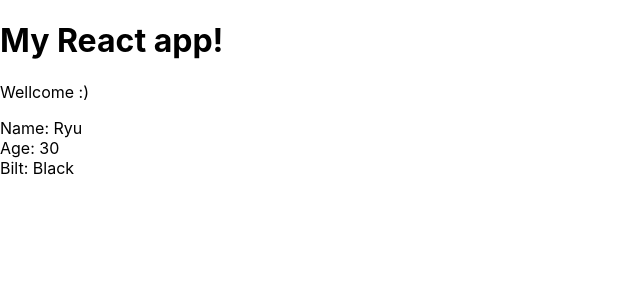
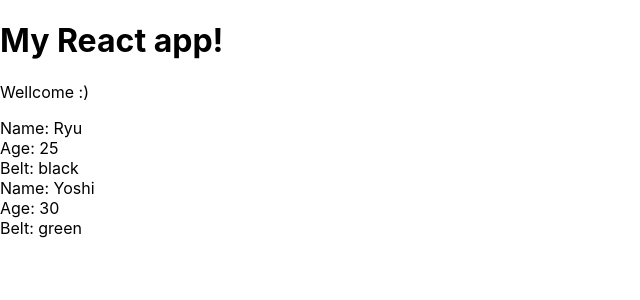
Before and after one commit to murashko/ReactJS, a React (Create React App) app in the folder React-Redux/myapp/: page / in a window 1280 px wide. Shown: the top 300 px of the page, without its empty margins (0-640 px from the left). Built offline with nearby package versions, Linux system fonts and the light colour scheme.

Commit message:
lesson 12

```diff
--- a/React-Redux/myapp/src/App.js
+++ b/React-Redux/myapp/src/App.js
@@ -6,7 +6,8 @@
     <div className="App">
       <h1>My React app!</h1>
 	  <p>Wellcome :)</p>
-	  <Ninjas />
+	  <Ninjas name="Ryu" age="25" belt="black" />
+	  <Ninjas name="Yoshi" age="30" belt="green" />
     </div>
   );
 }
--- a/React-Redux/myapp/src/ninjas.js
+++ b/React-Redux/myapp/src/ninjas.js
@@ -2,11 +2,12 @@
 
 class Ninjas extends Component {
 	render() {
+		const {name, age, belt} = this.props;
 		return (
 			<div className="ninja">
-				<div>Name: Ryu</div>
-				<div>Age: 30</div>
-				<div>Bilt: Black</div>
+				<div>Name: { name }</div>
+				<div>Age: { age }</div>
+				<div>Belt: { belt }</div>
 			</div>
 		);
 	}
```
